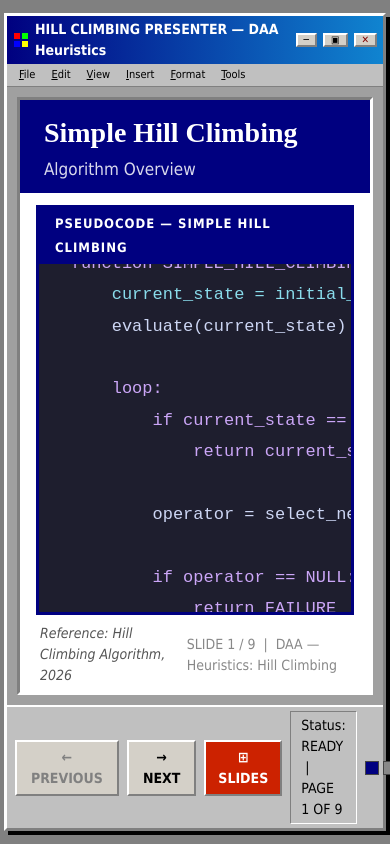
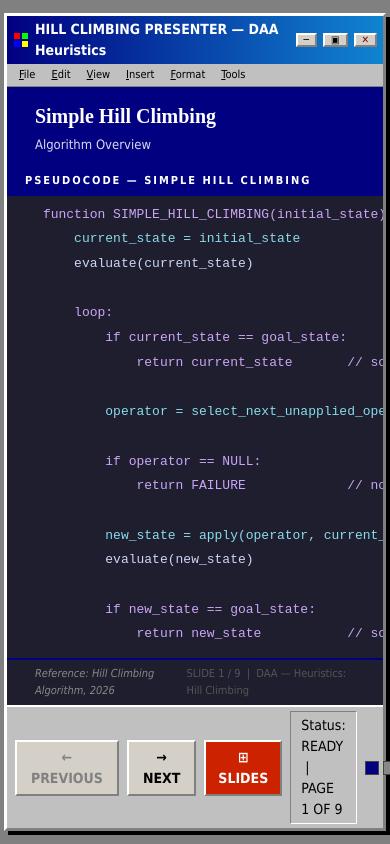
Before and after one commit to Renz5678/Hill-Climbing, a React (Vite) app in the folder app/: page / in a window 390 px wide. Shown: the top 844 px of the page. Built offline with nearby package versions, Linux system fonts and the light colour scheme.

Commit message:
Fix: pseudocode full-screen, responsive clamp() fonts

```diff
--- a/app/src/App.jsx
+++ b/app/src/App.jsx
@@ -18,6 +18,10 @@ const SLIDES = [
   SlideD_Pseudo, SlideE_SteepestEx1, SlideF_SteepestEx2,
   SlideG_Pseudo, SlideH_StochEx1, SlideI_StochEx2,
 ];
+
+// Which slide indices are pseudocode slides (no inner white pane)
+const PSEUDO_INDICES = new Set([0, 3, 6]);
+
 const TOTAL = SLIDES.length;
 const MENUS = ['File', 'Edit', 'View', 'Insert', 'Format', 'Tools'];
 
@@ -30,6 +34,7 @@ const variants = {
 export default function App() {
   const [slide, setSlide] = React.useState(0);
   const [dir, setDir] = React.useState(1);
+  const isPseudo = PSEUDO_INDICES.has(slide);
 
   const goTo = React.useCallback((next) => {
     if (next < 0 || next >= TOTAL) return;
@@ -60,8 +65,32 @@ export default function App() {
       }}>
         <WindowBar title="HILL CLIMBING PRESENTER — DAA Heuristics" menus={MENUS} />
 
-        {/* Full-width slide area — NO sidebar */}
-        <div style={{ flex: 1, background: '#a0a0a0', padding: 10, overflow: 'hidden', position: 'relative' }}>
+        {/* Slide area */}
+        <div style={{
+          flex: 1,
+          background: isPseudo ? 'transparent' : '#a0a0a0',
+          padding: isPseudo ? 0 : 10,
+          overflow: 'hidden',
+          position: 'relative',
+        }}>
+          {isPseudo ? (
+            /* Pseudocode slides: fill edge-to-edge, no inner pane */
+            <AnimatePresence mode="wait" custom={dir}>
+              <motion.div
+                key={slide}
+                custom={dir}
+                variants={variants}
+                initial="enter"
+                animate="center"
+                exit="exit"
+                transition={{ duration: 0.22, ease: 'easeInOut' }}
+                style={{ position: 'absolute', inset: 0 }}
+              >
+                <SlideComponent />
+              </motion.div>
+            </AnimatePresence>
+          ) : (
+            /* Simulation slides: inner white pane */
             <div style={{
               height: '100%',
               border: '3px solid',
@@ -85,6 +114,7 @@ export default function App() {
                 </motion.div>
               </AnimatePresence>
             </div>
+          )}
         </div>
 
         <BottomBar
--- a/app/src/components/PseudocodeSlide.jsx
+++ b/app/src/components/PseudocodeSlide.jsx
@@ -2,46 +2,44 @@ import React from 'react';
 
 export default function PseudocodeSlide({ slideNum, title, subtitle, code, citation, accentColor = '#000080' }) {
   return (
-    <div style={{ display: 'flex', flexDirection: 'column', height: '100%', fontFamily: 'Tahoma, Arial, sans-serif', background: '#fff' }}>
+    <div style={{ display: 'flex', flexDirection: 'column', height: '100%', fontFamily: 'Tahoma, Arial, sans-serif' }}>
 
       {/* ══ TOP BANNER ══ */}
       <div style={{
         background: accentColor,
-        padding: '12px 24px 10px',
+        padding: '14px 28px 12px',
         flexShrink: 0,
       }}>
-        <div style={{ fontSize: 28, fontWeight: 'bold', color: '#fff', fontFamily: 'Times New Roman, serif' }}>
+        <div style={{ fontSize: 'clamp(20px, 2.4vw, 30px)', fontWeight: 'bold', color: '#fff', fontFamily: 'Times New Roman, serif' }}>
           {title}
         </div>
         {subtitle && (
-          <div style={{ fontSize: 17, color: 'rgba(255,255,255,0.85)', marginTop: 3 }}>{subtitle}</div>
+          <div style={{ fontSize: 'clamp(13px, 1.4vw, 18px)', color: 'rgba(255,255,255,0.85)', marginTop: 4 }}>{subtitle}</div>
         )}
       </div>
 
-      {/* ══ PSEUDOCODE — fills all remaining space ══ */}
+      {/* ══ PSEUDOCODE — fills all remaining space, NO margin, NO border ══ */}
       <div style={{
         flex: 1,
         background: '#1e1e2e',
         color: '#cdd6f4',
         fontFamily: 'Courier New, Consolas, monospace',
-        fontSize: 17,
-        lineHeight: 1.85,
-        padding: '40px 32px 20px',
-        overflow: 'hidden',          /* no scroll */
+        fontSize: 'clamp(13px, 1.5vw, 18px)',
+        lineHeight: 1.9,
+        padding: '36px 36px 20px',
+        overflow: 'hidden',
         position: 'relative',
-        margin: '12px 16px 0',
-        border: `3px solid ${accentColor}`,
       }}>
-        {/* Code block label */}
+        {/* Code block label bar */}
         <div style={{
           position: 'absolute', top: 0, left: 0, right: 0,
           background: accentColor,
           color: '#fff',
-          fontSize: 13,
+          fontSize: 'clamp(11px, 1vw, 14px)',
           fontFamily: 'Tahoma, sans-serif',
           fontWeight: 'bold',
-          padding: '4px 16px',
-          letterSpacing: 1,
+          padding: '4px 18px',
+          letterSpacing: 2,
         }}>
           PSEUDOCODE — {title.toUpperCase()}
         </div>
@@ -49,12 +47,12 @@ export default function PseudocodeSlide({ slideNum, title, subtitle, code, citat
         {code.split('\n').map((line, i) => {
           const isComment  = line.trim().startsWith('//');
           const isKeyword  = /^\s*(function|loop|for|if|return|continue)\b/.test(line);
-          const isOperator = /^\s*(new_state|current_state|target|neighbor|current_solution)\b/.test(line);
+          const isVar      = /^\s*(new_state|current_state|target|neighbor|current_solution|operator)\b/.test(line);
           return (
             <div key={i} style={{
-              color: isComment  ? '#6c7086'
-                   : isKeyword  ? '#cba6f7'
-                   : isOperator ? '#89dceb'
+              color: isComment ? '#6c7086'
+                   : isKeyword ? '#cba6f7'
+                   : isVar     ? '#89dceb'
                    : '#cdd6f4',
               fontStyle: isComment ? 'italic' : 'normal',
               whiteSpace: 'pre',
@@ -67,18 +65,20 @@ export default function PseudocodeSlide({ slideNum, title, subtitle, code, citat
 
       {/* ══ FOOTER ══ */}
       <div style={{
-        padding: '8px 20px 6px',
+        background: '#1e1e2e',
+        borderTop: `2px solid ${accentColor}`,
+        padding: '6px 28px',
         display: 'flex',
         justifyContent: 'space-between',
         alignItems: 'center',
         flexShrink: 0,
       }}>
         {citation && (
-          <div style={{ fontSize: 14, color: '#555', fontStyle: 'italic' }}>
+          <div style={{ fontSize: 'clamp(11px, 1.1vw, 14px)', color: '#888', fontStyle: 'italic' }}>
             Reference: {citation}
           </div>
         )}
-        <div style={{ fontSize: 14, color: '#888', marginLeft: 'auto' }}>
+        <div style={{ fontSize: 'clamp(11px, 1.1vw, 14px)', color: '#555', marginLeft: 'auto' }}>
           SLIDE {slideNum} / 9 &nbsp;|&nbsp; DAA — Heuristics: Hill Climbing
         </div>
       </div>
--- a/app/src/components/SimSlide.jsx
+++ b/app/src/components/SimSlide.jsx
@@ -46,10 +46,10 @@ export default function SimSlide({
         flexShrink: 0,
       }}>
         <div>
-          <div style={{ fontSize: 26, fontWeight: 'bold', color: '#fff', fontFamily: 'Times New Roman, serif', letterSpacing: 0.5 }}>
+          <div style={{ fontSize: 'clamp(18px, 2vw, 26px)', fontWeight: 'bold', color: '#fff', fontFamily: 'Times New Roman, serif', letterSpacing: 0.5 }}>
             {title}
           </div>
-          <div style={{ fontSize: 16, color: 'rgba(255,255,255,0.85)', marginTop: 2 }}>{subtitle}</div>
+          <div style={{ fontSize: 'clamp(13px, 1.4vw, 16px)', color: 'rgba(255,255,255,0.85)', marginTop: 2 }}>{subtitle}</div>
         </div>
         {/* Function — very prominent */}
         <div style={{
@@ -74,10 +74,10 @@ export default function SimSlide({
             ƒ &nbsp; Function
           </div>
           <div style={{ padding: '8px 20px 10px' }}>
-            <div style={{ fontSize: 28, fontWeight: 'bold', fontFamily: 'Courier New, monospace', color: accentColor, letterSpacing: 1 }}>
+            <div style={{ fontSize: 'clamp(18px, 2vw, 28px)', fontWeight: 'bold', fontFamily: 'Courier New, monospace', color: accentColor, letterSpacing: 1 }}>
               {fnLabel}
             </div>
-            <div style={{ fontSize: 15, color: '#555', marginTop: 3 }}>
+            <div style={{ fontSize: 'clamp(12px, 1.2vw, 15px)', color: '#555', marginTop: 3 }}>
               Goal: <strong>f(x) = {goalValue}</strong> &nbsp;|&nbsp; Start: <strong>x = {startX}</strong>
             </div>
           </div>
@@ -112,7 +112,7 @@ export default function SimSlide({
 
           {/* ── THE STEP TEXT — primary content ── */}
           <div style={{
-            fontSize: 30,
+            fontSize: 'clamp(16px, 2vw, 30px)',
             lineHeight: 2.0,
             color: '#111',
             fontFamily: 'Courier New, Consolas, monospace',
@@ -159,7 +159,7 @@ export default function SimSlide({
             padding: '8px 14px',
             background: '#e8e8f0',
             border: `2px solid ${color}`,
-            fontSize: 17,
+            fontSize: 'clamp(13px, 1.3vw, 17px)',
             marginBottom: 10,
             flexShrink: 0,
             fontFamily: 'Courier New, Consolas, monospace',
```
Lines whose indentation alone changed are shown as unchanged.
